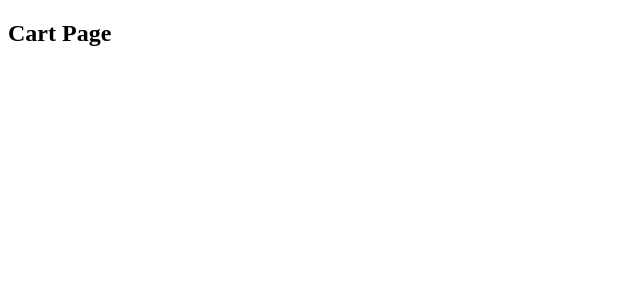
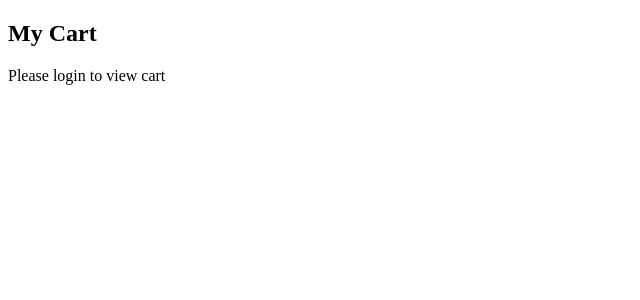
Before and after one commit to thenameisanzu/Bazario, a React (Vite) app in the folder Client/: page /cart in a window 1280 px wide. Shown: the top 300 px of the page, without its empty margins (0-640 px from the left). Built offline with nearby package versions, Linux system fonts and the light colour scheme.

Commit message:
Add cart page and fetch user cart items

```diff
--- a/Client/src/pages/Cart.jsx
+++ b/Client/src/pages/Cart.jsx
@@ -1,5 +1,52 @@
+import { useEffect, useState } from "react";
+
 function Cart() {
-  return <h2>Cart Page</h2>;
+  const [cart, setCart] = useState(null);
+  const [message, setMessage] = useState("Loading cart...");
+
+  useEffect(() => {
+    const token = localStorage.getItem("token");
+
+    if (!token) {
+      setMessage("Please login to view cart");
+      return;
+    }
+
+    fetch("http://localhost:5003/api/cart", {
+      headers: {
+        Authorization: `Bearer ${token}`,
+      },
+    })
+      .then((res) => res.json())
+      .then((data) => {
+        console.log("CART DATA:", data);
+        setCart(data);
+        setMessage("");
+      })
+      .catch((err) => {
+        console.error(err);
+        setMessage("Failed to load cart");
+      });
+  }, []);
+
+  return (
+    <div>
+      <h2>My Cart</h2>
+
+      {message && <p>{message}</p>}
+
+      {cart && cart.items.length === 0 && <p>Your cart is empty</p>}
+
+      {cart &&
+        cart.items.map((item) => (
+          <div key={item._id} style={{ border: "1px solid #ccc", margin: 10, padding: 10 }}>
+            <p>{item.product.name}</p>
+            <p>Price: ₹{item.product.price}</p>
+            <p>Quantity: {item.quantity}</p>
+          </div>
+        ))}
+    </div>
+  );
 }
 
 export default Cart;
```
